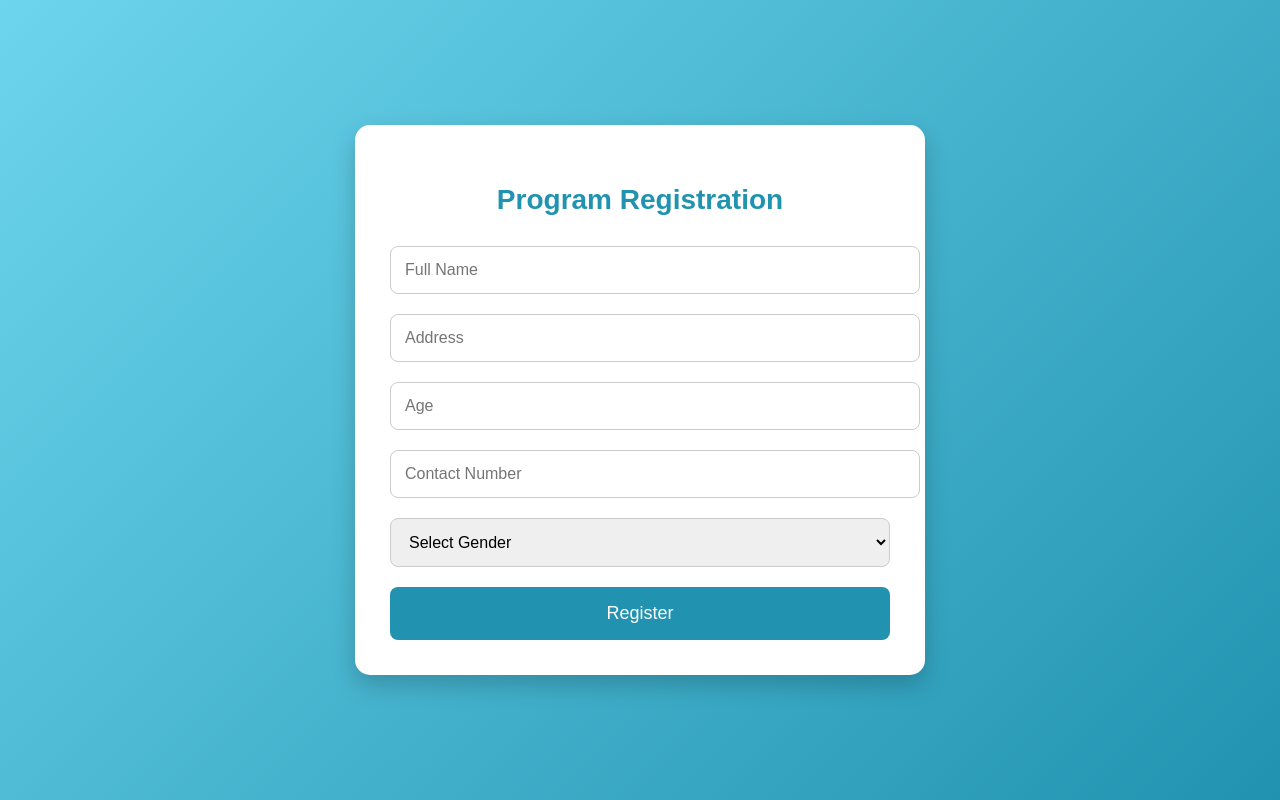
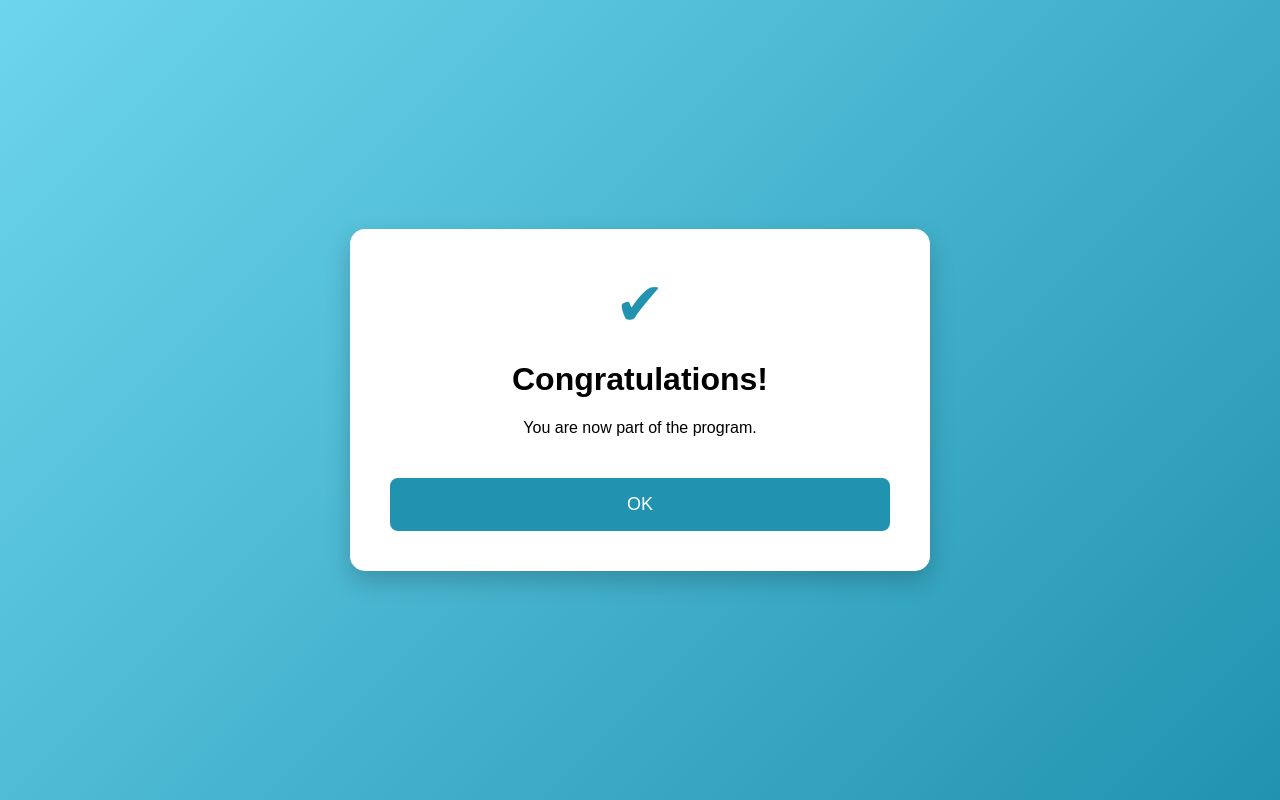
Before and after one commit to bust4crimes/qr-regisration, a plain HTML site: page index.html in a window 1280 px wide. Drawn offline with Linux system fonts and the light colour scheme.

Commit message:
Update title and content for registration completion

```diff
--- a/index.html
+++ b/index.html
@@ -2,7 +2,7 @@
 <html>
 <head>
 
-<title>Program Registration</title>
+<title>Registration Complete</title>
 
 <meta name="viewport" content="width=device-width, initial-scale=1.0">
 
@@ -18,51 +18,31 @@ align-items:center;
 background:linear-gradient(135deg,#6dd5ed,#2193b0);
 }
 
-.container{
+.box{
 background:white;
-padding:35px;
+padding:40px;
 border-radius:15px;
 width:90%;
 max-width:500px;
+text-align:center;
 box-shadow:0 10px 25px rgba(0,0,0,0.2);
 }
 
-h2{
-text-align:center;
+.check{
+font-size:60px;
 color:#2193b0;
-margin-bottom:20px;
-font-size:28px;
-}
-
-input,select{
-width:100%;
-padding:14px;
-margin:10px 0;
-font-size:16px;
-border-radius:8px;
-border:1px solid #ccc;
-}
-
-input:focus,select:focus{
-outline:none;
-border-color:#2193b0;
 }
 
 button{
+margin-top:25px;
+padding:16px;
+font-size:18px;
 width:100%;
-padding:16px;
-margin-top:10px;
-font-size:18px;
 background:#2193b0;
 color:white;
 border:none;
 border-radius:8px;
 cursor:pointer;
-transition:0.3s;
-}
-
-button:hover{
-background:#1b7c95;
 }
 
 </style>
@@ -71,31 +51,25 @@ background:#1b7c95;
 
 <body>
 
-<div class="container">
+<div class="box">
 
-<h2>Program Registration</h2>
+<div class="check">✔</div>
 
-<form action="success.html">
+<h1>Congratulations!</h1>
 
-<input type="text" placeholder="Full Name" required>
+<p>You are now part of the program.</p>
 
-<input type="text" placeholder="Address" required>
-
-<input type="number" placeholder="Age" required>
-
-<input type="text" placeholder="Contact Number" required>
-
-<select required>
-<option value="">Select Gender</option>
-<option>Male</option>
-<option>Female</option>
-</select>
-
-<button type="submit">Register</button>
-
-</form>
+<button onclick="goBack()">OK</button>
 
 </div>
 
+<script>
+
+function goBack(){
+window.location.href="index.html"
+}
+
+</script>
+
 </body>
 </html>
```
